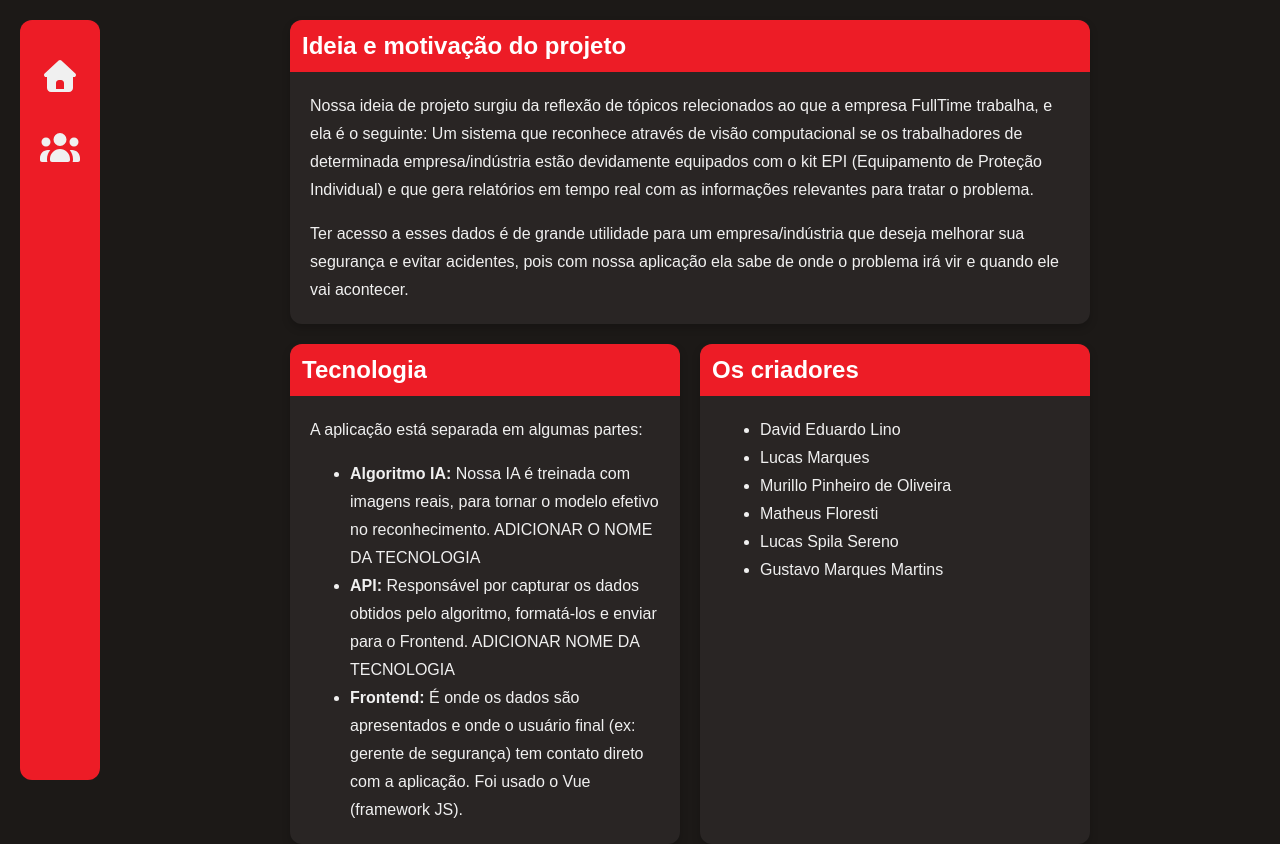
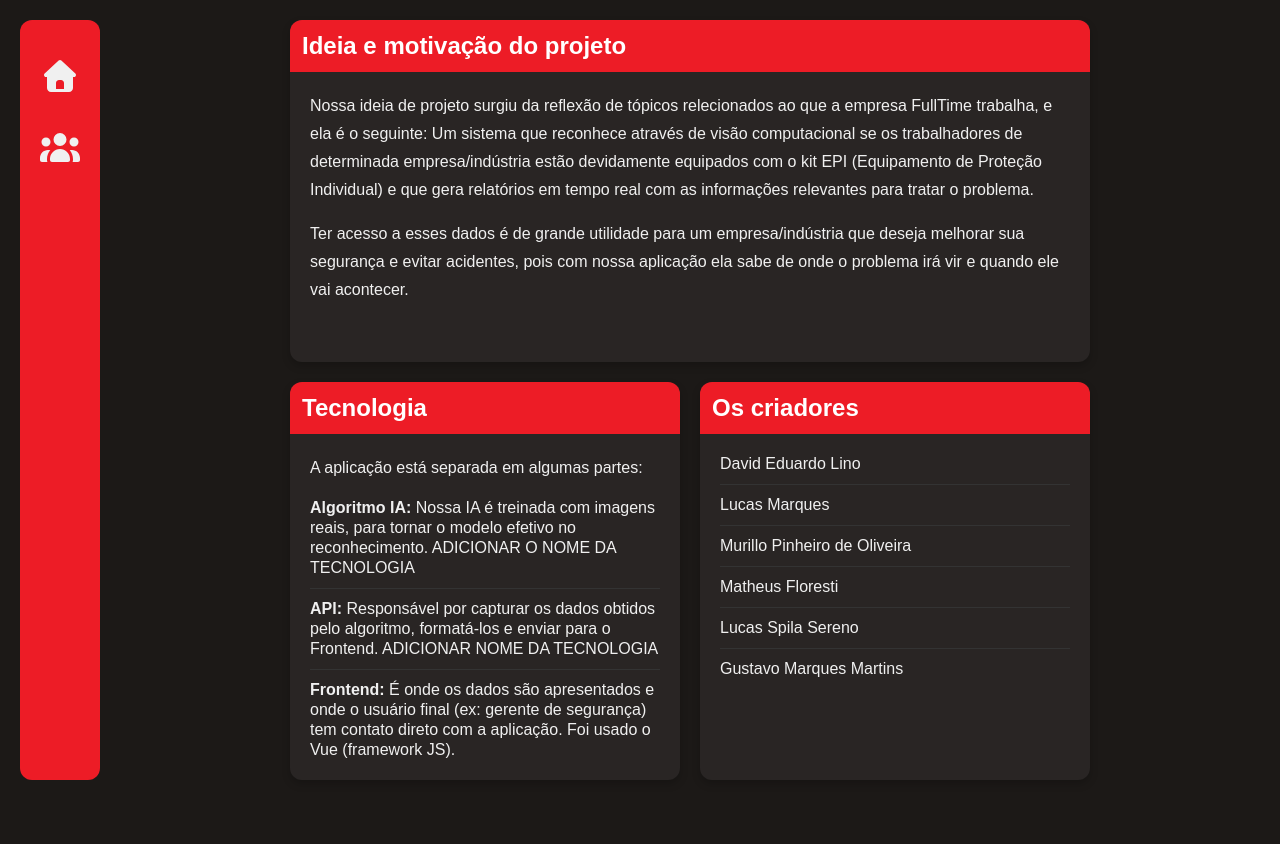
Before and after one commit to MuriWolf/frontend-identificador-epi-fulltime, a Vue app: page /sobre-nos in a window 1280 px wide. After the commit the page ends 800 px from the top, so only its background shows below. Built offline with nearby package versions, Linux system fonts and the light colour scheme; the HTML template or start-up script is replaced by a standard one.

Commit message:
refactor: Alteração no estilo das listas

```diff
--- a/src/assets/css/global.css
+++ b/src/assets/css/global.css
@@ -42,3 +42,24 @@ article ul:last-child {
   padding: 12px;
   border-radius: 12px 12px 0 0;
 }
+
+.list {
+  list-style: none;
+  padding: 0;
+  margin: 0;
+}
+
+.list li {
+  border-bottom: 1px solid #333;
+  line-height: 1.25rem !important;
+  padding: 10px 0;
+}
+
+.list li:first-child {
+  padding-top: 0px;
+}
+
+.list li:last-child {
+  padding-bottom: 0px;
+  border-bottom: none;
+}
--- a/src/views/AboutUs.vue
+++ b/src/views/AboutUs.vue
@@ -26,7 +26,7 @@
         </section>
         <section class="card-body">
           <p>A aplicação está separada em algumas partes:</p>
-          <ul>
+          <ul class="list">
             <li>
               <strong>Algoritmo IA: </strong>Nossa IA é treinada com imagens reais, para tornar o
               modelo efetivo no reconhecimento. ADICIONAR O NOME DA TECNOLOGIA
@@ -48,7 +48,7 @@
           <h2>Os criadores</h2>
         </section>
         <section class="card-body">
-          <ul>
+          <ul class="list">
             <li>David Eduardo Lino</li>
             <li title="e Daniel Molo">Lucas Marques</li>
             <li>Murillo Pinheiro de Oliveira</li>
--- a/src/views/Dashboard.vue
+++ b/src/views/Dashboard.vue
@@ -18,7 +18,7 @@
           <h2>Histórico de Ocorrências</h2>
         </div>
         <div class="card-body">
-          <ul class="occurrence-list">
+          <ul class="list">
             <li v-for="(item, index) in occurrences" :key="index">
               {{ item.employee }} sem {{ item.type }} - {{ item.time }}
             </li>
@@ -142,27 +142,6 @@ export default {
   overflow-y: auto;
 }
 
-.occurrence-list {
-  list-style: none;
-  padding: 0;
-  margin: 0;
-}
-
-.occurrence-list li {
-  border-bottom: 1px solid #333;
-  line-height: 1.25rem !important;
-  padding: 10px 0;
-}
-
-.occurrence-list li:first-child {
-  padding-top: 0px;
-}
-
-.occurrence-list li:last-child {
-  padding-bottom: 0px;
-  border-bottom: none;
-}
-
 .chart-card {
   flex: 1;
   display: flex;
```
